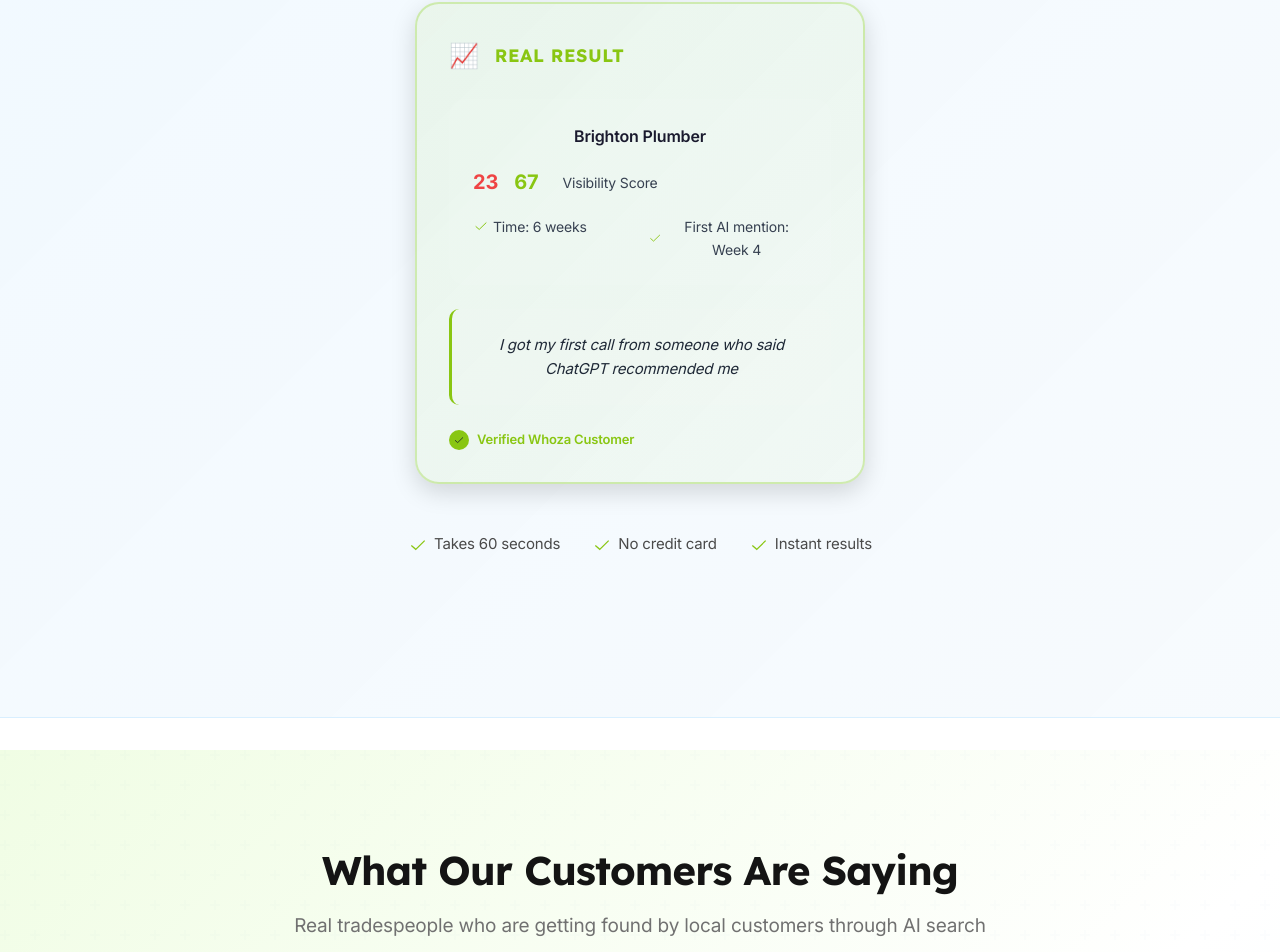
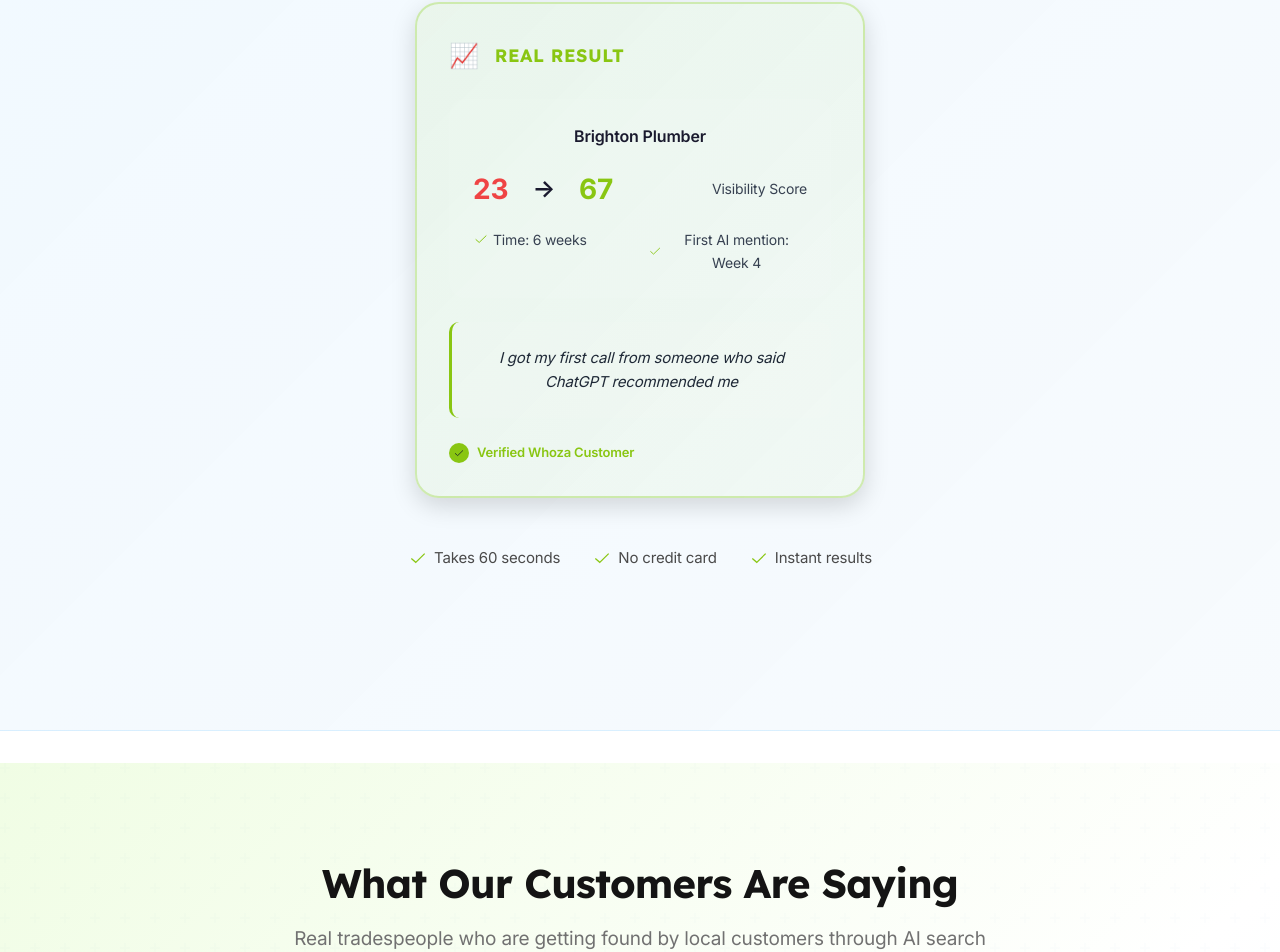
Before and after one commit to DruMcP/whoza-ai, a React (Vite) app: page / in a window 1280 px wide. Shown: the part 5334-6286 px from the top of the page. Built offline with nearby package versions, Linux system fonts and the light colour scheme; no server answers.

Commit message:
Fix Real Result card: Add progress arrow, horizontal layout, proper spacing and alignment

```diff
--- a/src/components/ProofCard.jsx
+++ b/src/components/ProofCard.jsx
@@ -53,19 +53,30 @@ export default function ProofCard() {
         <div style={{
           display: 'flex',
           alignItems: 'center',
-          gap: 'var(--spacing-sm)',
+          justifyContent: 'space-between',
           marginBottom: 'var(--spacing-xs)',
-          fontSize: '20px',
-          fontWeight: 700
+          flexWrap: 'wrap',
+          gap: 'var(--spacing-xs)'
         }}>
-          <span style={{ color: '#ef4444' }}>23</span>
-          <Icon name="arrow-right" size={20} style={{ color: 'var(--color-primary-600)' }} />
-          <span style={{ color: 'var(--color-primary-600)' }}>67</span>
+          <div style={{
+            display: 'flex',
+            alignItems: 'center',
+            gap: 'var(--spacing-md)',
+            fontSize: '28px',
+            fontWeight: 700
+          }}>
+            <span style={{ color: '#ef4444' }}>23</span>
+            <span style={{
+              color: '#1a1a2e',
+              fontWeight: 600,
+              fontSize: '24px'
+            }}>→</span>
+            <span style={{ color: 'var(--color-primary-600)' }}>67</span>
+          </div>
           <span style={{
             fontSize: '14px',
             color: '#374151',
-            fontWeight: 400,
-            marginLeft: 'var(--spacing-xs)'
+            fontWeight: 400
           }}>
             Visibility Score
           </span>
```
Also changed, not shown: 46 other files (tests, documents, lock files or other folders).
